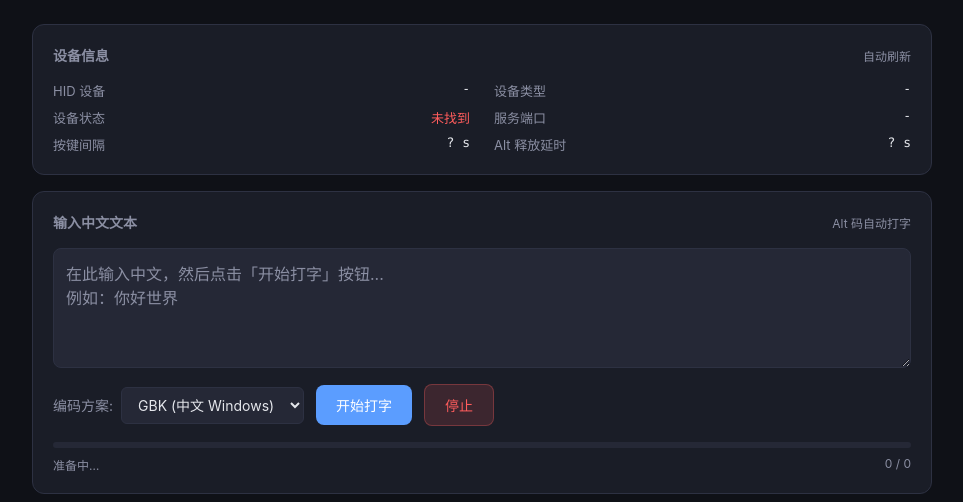
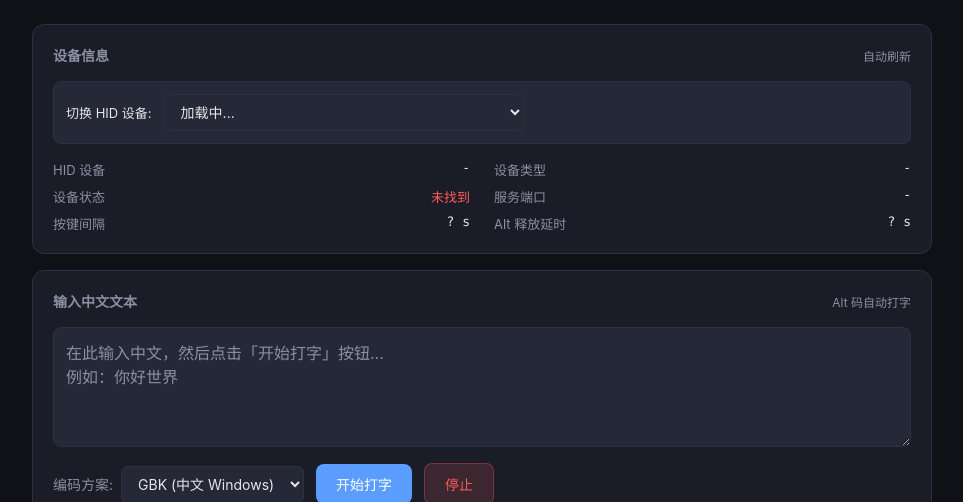
Before and after one commit to EthanWesley/ChinesePrinter, a Python web app: template templates/index.html in a window 1280 px wide. Shown: the part 55-557 px from the top of the page, without its empty margins (158-1121 px from the left). Run offline with Jinja, Linux system fonts and the light colour scheme; the template is opened without the code that fills it, so the values that code supplies are empty.

Commit message:
修复 handle_request 未定义导致服务无响应 + 增加 HID 设备切换功能
后端 (server.sh):
- 修复关键 bug: handle 模式检查从第 92 行移到 handle_request 定义之后
  (原位置调用时函数尚未定义，导致 socat 子进程报 handle_request: not found 直接退出)
- update_status 初始状态移到主进程，避免 handle 子进程每次请求重置状态
- api_type() 改用 get_current_device() 运行时获取设备，支持网页切换
- 新增 /api/device POST 接口，切换当前 HID 设备并持久化到文件
- 新增 list_hid_devices()，api_health 返回 all_devices 字段

前端 (templates/index.html):
- 设备信息卡片新增 HID 设备切换下拉框
- 下拉框自动列出所有 /dev/hidg* 设备及类型
- change 事件调用 /api/device POST 切换设备
- 打字中自动禁用切换，防止状态混乱

```diff
--- a/templates/index.html
+++ b/templates/index.html
@@ -97,6 +97,16 @@
       outline: none; cursor: pointer;
     }
     select:focus { border-color: var(--accent); }
+    select:disabled { opacity: 0.5; cursor: not-allowed; }
+
+    .device-selector {
+      display: flex; align-items: center; gap: 12px;
+      margin-bottom: 16px; flex-wrap: wrap;
+      padding: 12px; background: var(--card-2);
+      border: 1px solid var(--border); border-radius: 8px;
+    }
+    .device-selector select { min-width: 220px; flex: 1; max-width: 360px; }
+    .device-selector .tip { font-size: 12px; color: var(--muted); }
 
     .progress-wrap { margin-top: 16px; }
     .progress-bar {
@@ -195,6 +205,14 @@
       <div class="card-title">
         <span>设备信息</span>
         <span class="tip" id="refreshTip">自动刷新</span>
+      </div>
+      <!-- HID 设备切换 -->
+      <div class="device-selector">
+        <label for="deviceSelect" class="field-label">切换 HID 设备:</label>
+        <select id="deviceSelect">
+          <option value="">加载中...</option>
+        </select>
+        <span class="tip" id="deviceSwitchTip"></span>
       </div>
       <div class="info-grid">
         <div class="info-item"><div class="k">HID 设备</div><div class="v" id="infoDevice">-</div></div>
@@ -387,6 +405,52 @@
     // ---------- 状态管理 ----------
     let isTyping = false;
     let healthTimer = null;
+    let _lastDeviceListSig = ""; // 用于检测设备列表是否变化
+    let _deviceSwitching = false; // 防止切换时被 health 覆盖选中项
+
+    // 更新设备选择下拉框
+    function updateDeviceSelector(allDevices, currentDevice) {
+      const sel = $("deviceSelect");
+      const tip = $("deviceSwitchTip");
+      if (!Array.isArray(allDevices)) return;
+
+      // 打字中禁用切换
+      sel.disabled = isTyping;
+      if (isTyping) {
+        tip.textContent = "打字中不可切换";
+        tip.style.color = "var(--orange)";
+      } else {
+        tip.textContent = allDevices.length > 1 ? "可选 " + allDevices.length + " 个设备" : "";
+        tip.style.color = "var(--muted)";
+      }
+
+      // 用签名检测设备列表是否变化
+      const sig = JSON.stringify(allDevices);
+      if (sig !== _lastDeviceListSig) {
+        _lastDeviceListSig = sig;
+        sel.innerHTML = "";
+        if (allDevices.length === 0) {
+          const opt = document.createElement("option");
+          opt.value = "";
+          opt.textContent = "未发现 HID 设备";
+          opt.disabled = true;
+          sel.appendChild(opt);
+          return;
+        }
+        const typeMap = {keyboard: "键盘", mouse: "鼠标", unknown: "未知"};
+        allDevices.forEach(d => {
+          const opt = document.createElement("option");
+          opt.value = d.path;
+          const typeText = typeMap[d.type] || d.type || "未知";
+          opt.textContent = d.path + " (" + typeText + ")";
+          sel.appendChild(opt);
+        });
+      }
+      // 设置当前选中项（除非用户正在切换中）
+      if (!_deviceSwitching && currentDevice) {
+        sel.value = currentDevice;
+      }
+    }
 
     async function checkHealth() {
       const r = await api("/api/health");
@@ -400,6 +464,9 @@
       $("infoPort").textContent = r.port || "-";
       $("infoDelay").textContent = (r.key_delay !== undefined ? r.key_delay.toFixed(3) : "?") + " s";
       $("infoAltDelay").textContent = (r.alt_release_delay !== undefined ? r.alt_release_delay.toFixed(3) : "?") + " s";
+
+      // 更新设备选择下拉框
+      updateDeviceSelector(r.all_devices, r.device);
 
       // 打字状态
       if (r.busy && !isTyping) {
@@ -432,6 +499,30 @@
         $("infoDeviceType").title = "";
       }
     }
+
+    // ---------- HID 设备切换 ----------
+    $("deviceSelect").addEventListener("change", async () => {
+      if (isTyping) {
+        toast("打字中不可切换设备", "err");
+        await checkHealth();
+        return;
+      }
+      const dev = $("deviceSelect").value;
+      if (!dev) return;
+      _deviceSwitching = true;
+      log("切换 HID 设备: " + dev);
+      const r = await api("/api/device", "POST", {device: dev});
+      if (r.ok) {
+        toast("已切换到 " + dev, "ok");
+        log("设备已切换: " + dev + " (" + (r.device_type || "未知") + ")", "ok");
+      } else {
+        toast(r.msg || "切换失败", "err");
+        log("切换失败: " + r.msg, "err");
+      }
+      _deviceSwitching = false;
+      // 立即刷新状态
+      await checkHealth();
+    });
 
     // ---------- 打字控制 ----------
     async function startTyping() {
```
Also changed, not shown: 1 other file.
